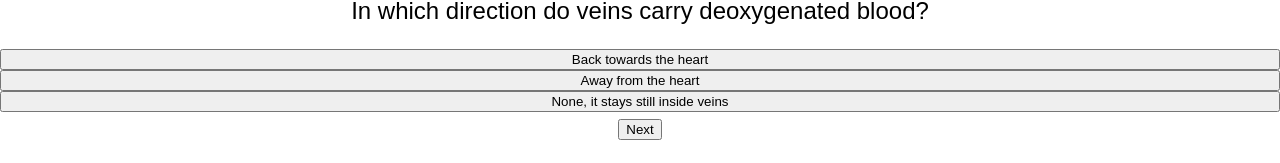
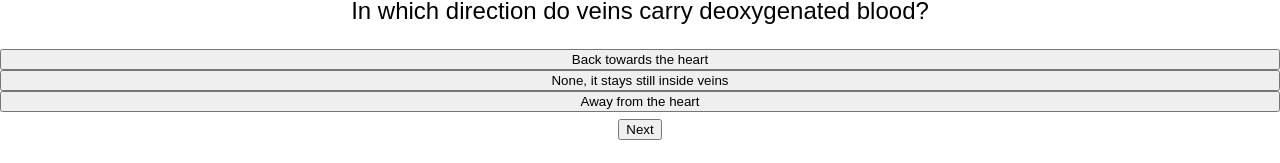
Before and after one commit to ed-commits/Cheddar-Quiz-System, a React (Create React App) app in the folder quiz/: page / in a window 1280 px wide. Shown: the part 122-285 px from the top of the page. Built offline with nearby package versions, Linux system fonts and the light colour scheme; a web font is replaced by a local one.

Commit message:
make QuestionObject its own thing, have a hook for it in App

```diff
--- a/quiz/src/App.tsx
+++ b/quiz/src/App.tsx
@@ -4,8 +4,13 @@ import './App.css';
 import QuestionCard from './components/QuestionCard';
 import Question1 from './quizzes/Question1';
 import { shuffleArray } from './utils';
+import { QuestionObject, shuffleAnswers } from './QuestionObject';
+
+const q1 = shuffleAnswers(Question1);
 
 const App = () => {
+  const [question, setQuestion] = useState<QuestionObject>(q1);
+
   const startTrivia = async () => {
 
   }
--- /dev/null
+++ b/quiz/src/QuestionObject.ts
@@ -0,0 +1,13 @@
+import { shuffleArray } from "./utils";
+
+export type QuestionObject = {
+    question: string;
+    correctAnswer: string;
+    answers: string[];
+};
+
+export const shuffleAnswers = (question:QuestionObject) => {
+    question.answers.push(question.correctAnswer);
+    question.answers = shuffleArray(question.answers)
+    return question;
+}
--- a/quiz/src/quizzes/Question1.tsx
+++ b/quiz/src/quizzes/Question1.tsx
@@ -1,7 +1,9 @@
+import { QuestionObject } from '../QuestionObject';
 
-const Question1 = {
+const Question1 : QuestionObject = {
     question: "In which direction do veins carry deoxygenated blood?",
-    answers: ["Back towards the heart", "Away from the heart", "None, it stays still inside veins"]
+    correctAnswer: "Back towards the heart",
+    answers: ["Away from the heart", "None, it stays still inside veins"]
 }
 
 export default Question1;
```
